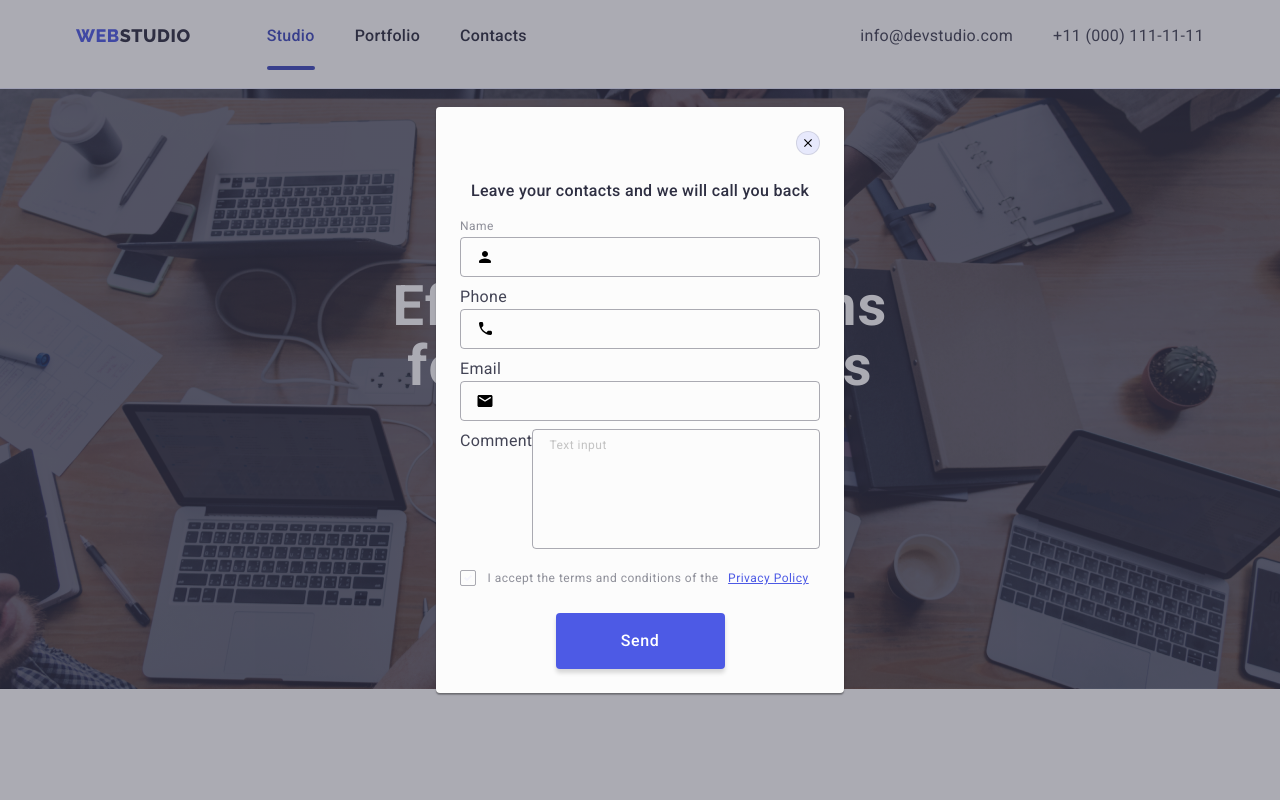
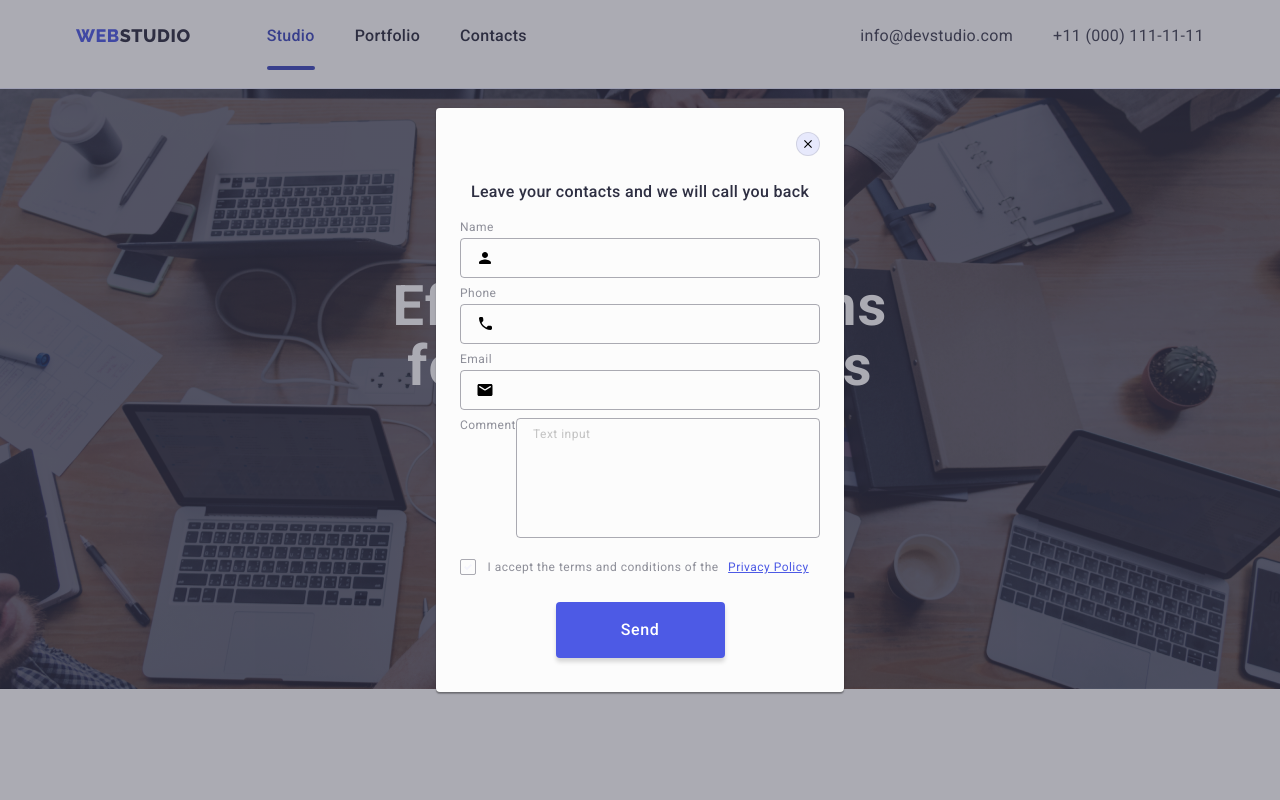
Before and after one commit to parfinna/goit-markup-hw-05, a plain HTML site: page index.html in a window 1280 px wide. Shown: the top 800 px of the page. Drawn offline with nearby package versions, Linux system fonts and the light colour scheme.

Commit message:
homework 5.2

```diff
--- a/css/styles.css
+++ b/css/styles.css
@@ -835,7 +835,7 @@ body {
     color: #8E8F99;
     font-size: 12px;
     font-weight: 400;
-    line-height: 14px;
+    line-height: 1.17;
     letter-spacing: 0.48px;
     margin-bottom: 4px;
     display: block;
@@ -874,7 +874,7 @@ body {
 }
 
 .review-form-comment {
-    width: 360px;
+    width: 100%;
     height: 120px;
     color: rgba(46, 47, 66, 0.40);
     font-size: 12px;
--- a/index.html
+++ b/index.html
@@ -392,7 +392,7 @@
           </div>
         </div>
         <div class="review-form-field-wrapper">
-          <label for="user-tel" class="review-form-fild-label">Phone</label>
+          <label for="user-tel" class="review-form-field-label">Phone</label>
           <div class="review-form-input-wrapper">
           <input
           class="review-form-input"
@@ -408,7 +408,7 @@
           </div>
         </div>
         <div class="review-form-field-wrapper">
-          <label for="user-email" class="review-form-fild-label">Email</label>
+          <label for="user-email" class="review-form-field-label">Email</label>
           <div class="review-form-input-wrapper">
           <input
           class="review-form-input"
@@ -422,7 +422,7 @@
          </div>
        </div>
         <div class="review-form-field-wrapper div-content">
-          <label for="user-comment" class="review-form-fild-label">Comment</label>
+          <label for="user-comment" class="review-form-field-label">Comment</label>
           <textarea
             class="review-form-comment"
             id="user-comment"
```
